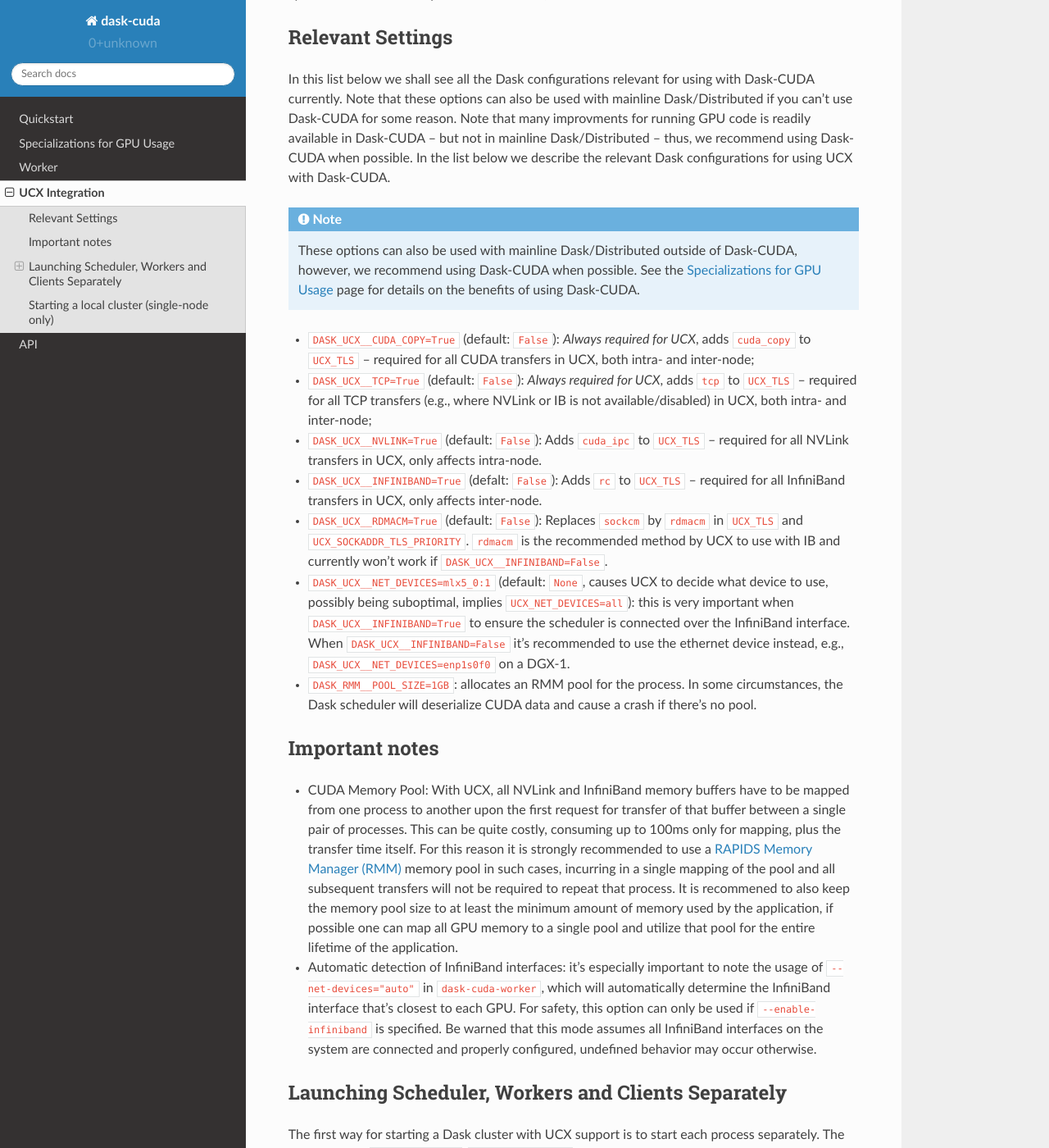
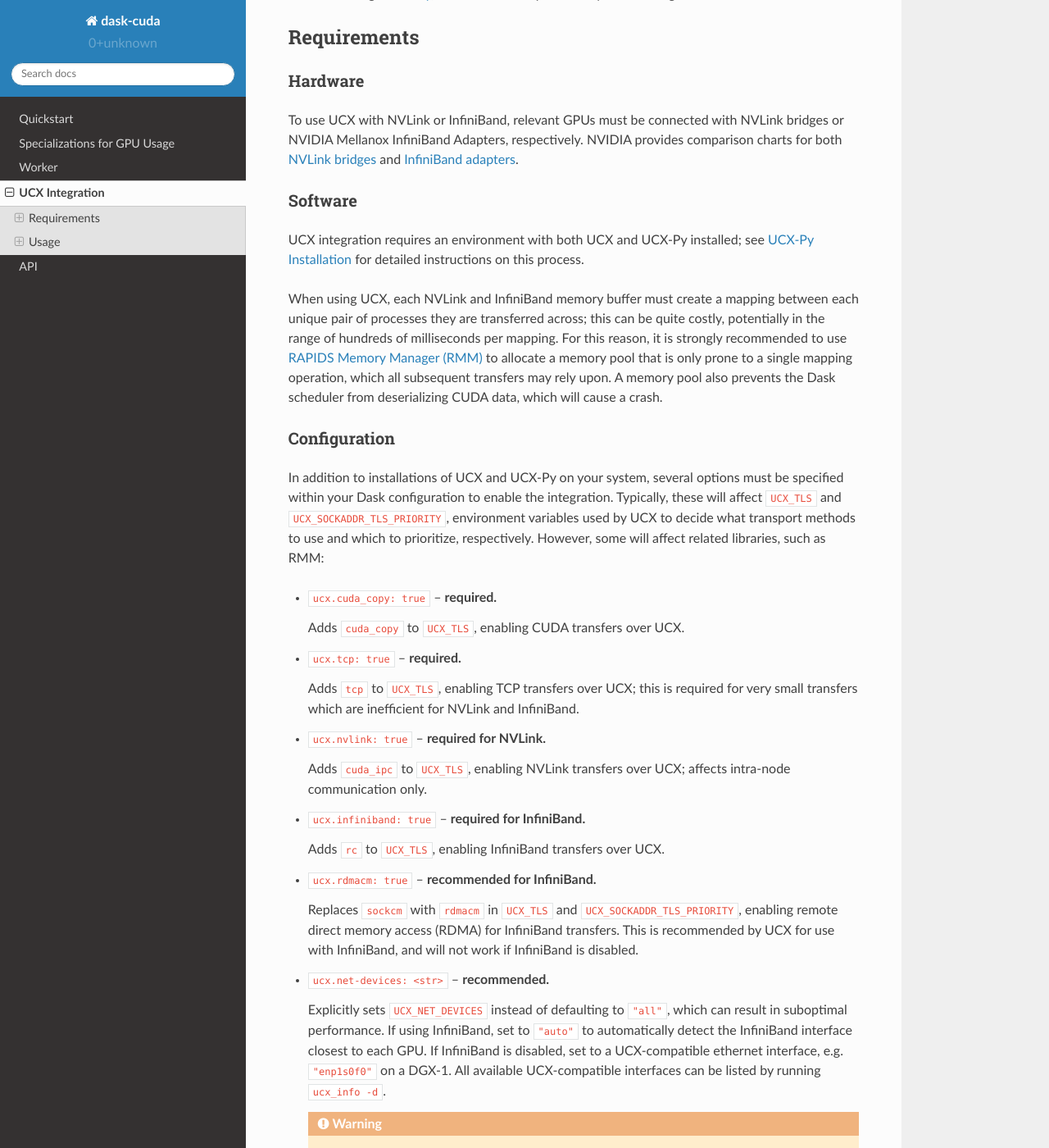
Before and after one commit to rapidsai/dask-cuda, a Sphinx documentation site: the page built from docs/source/ucx.rst, in a window 1280 px wide and 1400 px high, scrolled down 275 px. Shown: the whole window at 82% size. Built offline with Sphinx 7.4.7 and the Read the Docs theme 2.0.0, drawn with Linux system fonts in a browser that asks for light colours; some of the changed text lies outside the part shown.

Commit message:
Improve UCX documentation and examples (#545)
Addressing #544, this PR aims to clarify the requirements, configuration, and usage of UCX with Dask-CUDA.

Still a lot to be done:

- [x] Flesh out hardware/software requirements
- [x] Rework CLI/Python usage examples
- [x] Clarify some uncertainties in the Configuration section
- [ ] Add standalone examples of UCX usage

Authors:
  - Charles Blackmon-Luca (@charlesbluca)

Approvers:
  - Peter Andreas Entschev (@pentschev)

URL: https://github.com/rapidsai/dask-cuda/pull/545

```diff
--- /dev/null
+++ b/docs/requirements.txt
@@ -0,0 +1,3 @@
+dask_cuda
+numpydoc==1.1.0
+sphinx_rtd_theme==0.5.1
--- a/docs/source/ucx.rst
+++ b/docs/source/ucx.rst
@@ -1,135 +1,193 @@
 UCX Integration
 ===============
 
-Communication can be a major bottleneck in distributed systems, and that's no different in Dask and Dask-CUDA. To address that, Dask-CUDA provides integration with `UCX-Py <https://ucx-py.readthedocs.io/>`_, a Python interface for the `UCX <https://www.openucx.org/>`_ communication framework.  UCX is a low-level library that provides high-performance networking and supports several transports, including NVLink and InfiniBand for systems that have such specialized hardware, as well as TCP for those that do not.
+Communication can be a major bottleneck in distributed systems.
+Dask-CUDA addresses this by supporting integration with `UCX <https://www.openucx.org/>`_, an optimized communication framework that provides high-performance networking and supports a variety of transport methods, including `NVLink <https://www.nvidia.com/en-us/data-center/nvlink/>`_ and `Infiniband <https://www.mellanox.com/pdf/whitepapers/IB_Intro_WP_190.pdf>`_ for systems with specialized hardware, and TCP for systems without it.
+This integration is enabled through `UCX-Py <https://ucx-py.readthedocs.io/>`_, an interface that provides Python bindings for UCX.
 
 
+Requirements
+------------
 
-Relevant Settings
------------------
+Hardware
+^^^^^^^^
 
-In this list below we shall see all the Dask configurations relevant for using with Dask-CUDA currently. Note that these options can also be used with mainline Dask/Distributed if you can't use Dask-CUDA for some reason. Note that many improvments for running GPU code is readily available in Dask-CUDA -- but not in mainline Dask/Distributed -- thus, we recommend using Dask-CUDA when possible.
-In the list below we describe the relevant Dask configurations for using UCX with Dask-CUDA.
+To use UCX with NVLink or InfiniBand, relevant GPUs must be connected with NVLink bridges or NVIDIA Mellanox InfiniBand Adapters, respectively.
+NVIDIA provides comparison charts for both `NVLink bridges <https://www.nvidia.com/en-us/design-visualization/nvlink-bridges/>`_ and `InfiniBand adapters <https://www.nvidia.com/en-us/networking/infiniband-adapters/>`_.
+
+Software
+^^^^^^^^
+
+UCX integration requires an environment with both UCX and UCX-Py installed; see `UCX-Py Installation <https://ucx-py.readthedocs.io/en/latest/install.html>`_ for detailed instructions on this process.
+
+When using UCX, each NVLink and InfiniBand memory buffer must create a mapping between each unique pair of processes they are transferred across; this can be quite costly, potentially in the range of hundreds of milliseconds per mapping.
+For this reason, it is strongly recommended to use `RAPIDS Memory Manager (RMM) <https://github.com/rapidsai/rmm>`_ to allocate a memory pool that is only prone to a single mapping operation, which all subsequent transfers may rely upon.
+A memory pool also prevents the Dask scheduler from deserializing CUDA data, which will cause a crash.
+
+Configuration
+^^^^^^^^^^^^^
+
+In addition to installations of UCX and UCX-Py on your system, several options must be specified within your Dask configuration to enable the integration.
+Typically, these will affect ``UCX_TLS`` and ``UCX_SOCKADDR_TLS_PRIORITY``, environment variables used by UCX to decide what transport methods to use and which to prioritize, respectively.
+However, some will affect related libraries, such as RMM:
+
+- ``ucx.cuda_copy: true`` -- **required.**
+
+  Adds ``cuda_copy`` to ``UCX_TLS``, enabling CUDA transfers over UCX.
+
+- ``ucx.tcp: true`` -- **required.**
+
+  Adds ``tcp`` to ``UCX_TLS``, enabling TCP transfers over UCX; this is required for very small transfers which are inefficient for NVLink and InfiniBand.
+
+- ``ucx.nvlink: true`` -- **required for NVLink.**
+
+  Adds ``cuda_ipc`` to ``UCX_TLS``, enabling NVLink transfers over UCX; affects intra-node communication only.
+
+- ``ucx.infiniband: true`` -- **required for InfiniBand.**
+
+  Adds ``rc`` to ``UCX_TLS``, enabling InfiniBand transfers over UCX.
+
+- ``ucx.rdmacm: true`` -- **recommended for InfiniBand.**
+
+  Replaces ``sockcm`` with ``rdmacm`` in ``UCX_TLS`` and ``UCX_SOCKADDR_TLS_PRIORITY``, enabling remote direct memory access (RDMA) for InfiniBand transfers.
+  This is recommended by UCX for use with InfiniBand, and will not work if InfiniBand is disabled.
+
+- ``ucx.net-devices: <str>`` -- **recommended.**
+
+  Explicitly sets ``UCX_NET_DEVICES`` instead of defaulting to ``"all"``, which can result in suboptimal performance.
+  If using InfiniBand, set to ``"auto"`` to automatically detect the InfiniBand interface closest to each GPU.
+  If InfiniBand is disabled, set to a UCX-compatible ethernet interface, e.g. ``"enp1s0f0"`` on a DGX-1.
+  All available UCX-compatible interfaces can be listed by running ``ucx_info -d``.
+
+  .. warning::
+      Setting ``ucx.net-devices: "auto"`` assumes that all InfiniBand interfaces on the system are connected and properly configured; undefined behavior may occur otherwise.
+
+
+- ``rmm.pool-size: <str|int>`` -- **recommended.**
+
+  Allocates an RMM pool of the specified size for the process; size can be provided with an integer number of bytes or in human readable format, e.g. ``"4GB"``.
+  It is recommended to set the pool size to at least the minimum amount of memory used by the process; if possible, one can map all GPU memory to a single pool, to be utilized for the lifetime of the process.
 
 .. note::
-    These options can also be used with mainline Dask/Distributed outside of Dask-CUDA, however, we recommend using Dask-CUDA when possible. See the :doc:`Specializations for GPU Usage <specializations>` page for details on the benefits of using Dask-CUDA.
+    These options can be used with mainline Dask/Distributed.
+    However, some features are exclusive to Dask-CUDA, such as the automatic detection of InfiniBand interfaces.
+    See :doc:`Specializations for GPU Usage <specializations>` for more details on the benefits of using Dask-CUDA.
 
 
-- ``DASK_UCX__CUDA_COPY=True`` (default: ``False``): *Always required for UCX*, adds ``cuda_copy`` to ``UCX_TLS`` -- required for all CUDA transfers in UCX, both intra- and inter-node;
-- ``DASK_UCX__TCP=True`` (default: ``False``): *Always required for UCX*, adds ``tcp`` to ``UCX_TLS`` -- required for all TCP transfers (e.g., where NVLink or IB is not available/disabled) in UCX, both intra- and inter-node;
-- ``DASK_UCX__NVLINK=True`` (default: ``False``): Adds ``cuda_ipc`` to ``UCX_TLS`` -- required for all NVLink transfers in UCX, only affects intra-node.
-- ``DASK_UCX__INFINIBAND=True`` (defalt: ``False``): Adds ``rc`` to ``UCX_TLS`` -- required for all InfiniBand transfers in UCX, only affects inter-node.
-- ``DASK_UCX__RDMACM=True`` (default: ``False``): Replaces ``sockcm`` by ``rdmacm`` in ``UCX_TLS`` and ``UCX_SOCKADDR_TLS_PRIORITY``. ``rdmacm`` is the recommended method by UCX to use with IB and currently won't work if ``DASK_UCX__INFINIBAND=False``.
-- ``DASK_UCX__NET_DEVICES=mlx5_0:1`` (default: ``None``, causes UCX to decide what device to use, possibly being suboptimal, implies ``UCX_NET_DEVICES=all``): this is very important when ``DASK_UCX__INFINIBAND=True`` to ensure the scheduler is connected over the InfiniBand interface. When ``DASK_UCX__INFINIBAND=False`` it's recommended to use the ethernet device instead, e.g., ``DASK_UCX__NET_DEVICES=enp1s0f0`` on a DGX-1.
-- ``DASK_RMM__POOL_SIZE=1GB``: allocates an RMM pool for the process. In some circumstances, the Dask scheduler will deserialize CUDA data and cause a crash if there's no pool.
+Usage
+-----
 
-
-Important notes
----------------
-
-* CUDA Memory Pool: With UCX, all NVLink and InfiniBand memory buffers have to be mapped from one process to another upon the first request for transfer of that buffer between a single pair of processes. This can be quite costly, consuming up to 100ms only for mapping, plus the transfer time itself. For this reason it is strongly recommended to use a `RAPIDS Memory Manager (RMM) <https://github.com/rapidsai/rmm>`_ memory pool in such cases, incurring in a single mapping of the pool and all subsequent transfers will not be required to repeat that process. It is recommened to also keep the memory pool size to at least the minimum amount of memory used by the application, if possible one can map all GPU memory to a single pool and utilize that pool for the entire lifetime of the application.
-
-* Automatic detection of InfiniBand interfaces: it's especially important to note the usage of ``--net-devices="auto"`` in ``dask-cuda-worker``, which will automatically determine the InfiniBand interface that's closest to each GPU. For safety, this option can only be used if ``--enable-infiniband`` is specified. Be warned that this mode assumes all InfiniBand interfaces on the system are connected and properly configured, undefined behavior may occur otherwise.
-
-
-Launching Scheduler, Workers and Clients Separately
----------------------------------------------------
-
-The first way for starting a Dask cluster with UCX support is to start each process separately. The processes are ``dask-scheduler``, ``dask-cuda-worker`` and the client process utilizing ``distributed.Client`` that will connect to the cluster. Details follow for each of the processes.
-
-dask-scheduler
-^^^^^^^^^^^^^^
-
-The ``dask-scheduler`` has no parameters for UCX configuration -- different from what we will see for ``dask-cuda-worker`` on the next section -- for that reason we rely on Dask environment variables. Here's how to start the scheduler with all transports that are currently supported by Dask-CUDA:
-
-.. code-block:: bash
-
-    DASK_RMM__POOL_SIZE=1GB DASK_UCX__CUDA_COPY=True DASK_UCX__TCP=True DASK_UCX__NVLINK=True DASK_UCX__INFINIBAND=True DASK_UCX__RDMACM=True DASK_UCX__NET_DEVICES=mlx5_0:1 dask-scheduler --protocol ucx --interface ib0
-
-Note above how we use ``DASK_UCX__NET_DEVICES=mlx5_0:1`` (the Mellanox name for ``ib0``) and the same interface with ``--interface ib0``. If the system doesn't have an InfiniBand interface available, you would normally use the main network interface, such as ``eth0``, as seen below:
-
-.. code-block:: bash
-
-    DASK_RMM__POOL_SIZE=1GB DASK_UCX__CUDA_COPY=True DASK_UCX__TCP=True DASK_UCX__NVLINK=True dask-scheduler --protocol ucx --interface eth0
-
-Setting ``DASK_UCX__NET_DEVICES`` when using an interface that isn't an InfiniBand can generally be skipped.
-
+Dask-CUDA workers using UCX communication can be started manually with the ``dask-cuda-worker`` CLI tool or automatically with ``LocalCUDACluster``.
+In either case, a ``dask.distributed.Client`` must be made for the worker cluster using the same UCX configuration.
 
 dask-cuda-worker
 ^^^^^^^^^^^^^^^^
 
-All ``DASK_*`` configurations described above have analogous parameters in ``dask-cuda-worker`` which are preferred over the regular configurations used for ``dask-scheduler`` due to some specializations, such as ``--net-devices="auto"`` which will correctly assign the topologically closest IB interface to the GPU of each worker, something that's not possible with ``DASK_UCX__NET_DEVICES``.
+A Dask cluster with UCX support can be started using the ``dask-cuda-worker`` CLI tool with a Dask scheduler which has been configured for UCX.
+This must be used for cases where a multi-node cluster is needed, as ``LocalCUDACluster`` will only start single-node clusters.
 
-- ``--disable-tcp-over-ucx`` (default) is analogous to ``DASK_UCX__TCP=False``, ``--enable-tcp-over-ucx`` is equivalent to ``DASK_UCX__TCP=True``;
-- ``--disable-nvlink`` (default) is analogous to ``DASK_UCX__NVLINK=False``, ``--enable-nvlink`` is equivalent to ``DASK_UCX__NVLINK=True``;
-- ``--disable-infiniband`` (default) is analogous to ``DASK_UCX__INFINIBAND=False``, ``--enable-infiniband`` is equivalent to ``DASK_UCX__INFINIBAND=True``;
-- ``--net-devices`` (default ``None``, implies ``UCX_NET_DEVICES=all``) equivalent to ``DASK_UCX__NET_DEVICES``;
-- ``--rmm-pool-size`` equivalent to ``DASK_RMM__POOL_SIZE``.
+Scheduler
+"""""""""
 
-Here's how to start workers with all transports that are currently relevant for us:
+UCX configuration options will need to be specified for ``dask-scheduler`` as environment variables; see `Dask Configuration <https://docs.dask.org/en/latest/configuration.html#environment-variables>`_ for more details on the mapping between environment variables and options.
+
+To start a Dask scheduler using UCX with all supported transports and a 1 gigabyte RMM pool:
 
 .. code-block:: bash
 
-    dask-cuda-worker ucx://SCHEDULER_IB0_IP:8786 --enable-tcp-over-ucx --enable-nvlink --enable-infiniband -- enable-rdmacm --net-devices="auto" --rmm-pool-size="30GB"
+    DASK_UCX__CUDA_COPY=True \
+    DASK_UCX__TCP=True \
+    DASK_UCX__NVLINK=True \
+    DASK_UCX__INFINIBAND=True \
+    DASK_UCX__RDMACM=True \
+    DASK_UCX__NET_DEVICES=mlx5_0:1 \
+    DASK_RMM__POOL_SIZE=1GB \
+    dask-scheduler --protocol ucx --interface ib0
 
+Note the specification of ``mlx5_0:1`` as our UCX net device; because the scheduler does not rely upon Dask-CUDA, it cannot automatically detect InfiniBand interfaces, so we must specify one explicitly.
+We communicate to the scheduler that we will be using UCX with the ``--protocol`` option, and that we will be using InfiniBand with the ``--interface`` option.
 
-client
-^^^^^^
+To start the same Dask scheduler as above but only using NVLink:
 
-The same configurations used for the scheduler should be used by the client. One possible exception is ``DASK_RMM__POOL_SIZE``, at this time it's unclear whether this is necessary or not, but using that should not cause any issues nevertheless.
+.. code-block:: bash
 
-One can use ``os.environ`` inside the client script, it's important to set them at the very top before importing anything other than ``os``. See example below:
+    DASK_UCX__CUDA_COPY=True \
+    DASK_UCX__TCP=True \
+    DASK_UCX__NVLINK=True \
+    DASK_RMM__POOL_SIZE=1GB \
+    dask-scheduler --protocol ucx --interface eth0
+
+Note that we no longer specify a net device, as this generally can be skipped when using a non-InfiniBand interface.
+
+Workers
+"""""""
+
+All the relevant Dask configuration options for UCX have analogous parameters in ``dask-cuda-worker``; see :doc:`Worker <worker>` for a complete list of these options.
+
+To start workers with all supported transports and a 1 gigabyte RMM pool:
+
+.. code-block:: bash
+
+    dask-cuda-worker ucx://<scheduler_address>:8786 \
+    --enable-tcp-over-ucx \
+    --enable-nvlink \
+    --enable-infiniband \
+    --enable-rdmacm \
+    --net-devices="auto" \
+    --rmm-pool-size="1GB"
+
+LocalCUDACluster
+^^^^^^^^^^^^^^^^
+
+All options available to ``dask-cuda-worker`` are also available as arguments for ``LocalCUDACluster``; see the :doc:`API reference <api>` for a complete list of arguments.
+
+To start a cluster with all supported transports and a 1 gigabyte RMM pool:
 
 .. code-block:: python
 
-    import os
+    from dask_cuda import LocalCUDACluster
 
-    os.environ["DASK_RMM__POOL_SIZE"] = "1GB"
-    os.environ["DASK_UCX__CUDA_COPY"] = "True"  # os.environ needs using strings, not Python True/False
-    os.environ["DASK_UCX__TCP"] = "True"
-    os.environ["DASK_UCX__NVLINK"] = "True"
-    os.environ["DASK_UCX__INFINIBAND"] = "True"
-    os.environ["DASK_UCX__NET_DEVICES"] = "mlx5_0:1"
+    cluster = LocalCUDACluster(
+        protocol="ucx",
+        interface="ib0", # passed to the scheduler
+        enable_tcp_over_ucx=True,
+        enable_nvlink=True,
+        enable_infiniband=True,
+        enable_rdmacm=True,
+        ucx_net_devices="auto",
+        rmm_pool_size="1GB"
+    )
 
-    from distributed import Client
+Client
+^^^^^^
 
-    client = Client("ucx://SCHEDULER_IB0_IP:8786")  # SCHEDULER_IB0_IP must be the IP of ib0 on the node where scheduler runs
+The UCX configurations used by the scheduler and client should be the same.
+This can be ensured by using ``dask_cuda.initialize``, a utility which takes the same UCX configuring arguments as ``LocalCUDACluster`` and adds them to the current Dask configuration used when creating the scheduler and client; see the :doc:`API reference <api>` for a complete list of arguments.
 
-    # Client code goes here
-
-
-Starting a local cluster (single-node only)
--------------------------------------------
-
-All options discussed previously are also available in ``LocalCUDACluster``. It is shown below how to start a local cluster with all UCX capabilities enabled:
+To start a cluster and client with all supported transports and a 1 gigabyte RMM pool:
 
 .. code-block:: python
-
-    import os
-
-    # The options here are to be used by the client only,
-    # inherent options for the Dask scheduler and workers
-    # have to be passed to LocalCUDACluster
-    os.environ["DASK_RMM__POOL_SIZE"] = "1GB"
-    os.environ["DASK_UCX__CUDA_COPY"] = "True"  # os.environ needs using strings, not Python True/False
-    os.environ["DASK_UCX__TCP"] = "True"
-    os.environ["DASK_UCX__NVLINK"] = "True"
-    os.environ["DASK_UCX__INFINIBAND"] = "True"
-    os.environ["DASK_UCX__NET_DEVICES"] = "mlx5_0:1"
 
     from dask.distributed import Client
     from dask_cuda import LocalCUDACluster
     from dask_cuda.initialize import initialize
 
+    initialize(
+        enable_tcp_over_ucx=True,
+        enable_nvlink=True,
+        enable_infiniband=True,
+        enable_rdmacm=True,
+        net_devices="mlx5_0:1",
+    )
     cluster = LocalCUDACluster(
-        protocol = "ucx"
-        interface = "ib0"  # Interface -- used for the scheduler
-        enable_tcp_over_ucx = True
-        enable_nvlink = True
-        enable_infiniband = True
-        ucx_net_devices="auto"
-        rmm_pool_size="24GB"
+        protocol="ucx",
+        interface="ib0", # passed to the scheduler
+        enable_tcp_over_ucx=True,
+        enable_nvlink=True,
+        enable_infiniband=True,
+        ucx_net_devices="auto",
+        rmm_pool_size="1GB",
     )
     client = Client(cluster)
 
-    # Client code goes here
+Note the specification of ``"mlx5_0:1"`` as our net device in ``initialize()``; because the scheduler and client do not rely upon Dask-CUDA, they cannot automatically detect InfiniBand interfaces, so we must specify one explicitly.
```
Also changed, not shown: docs/source/api.rst (+2 -13 lines), 2 other files.
